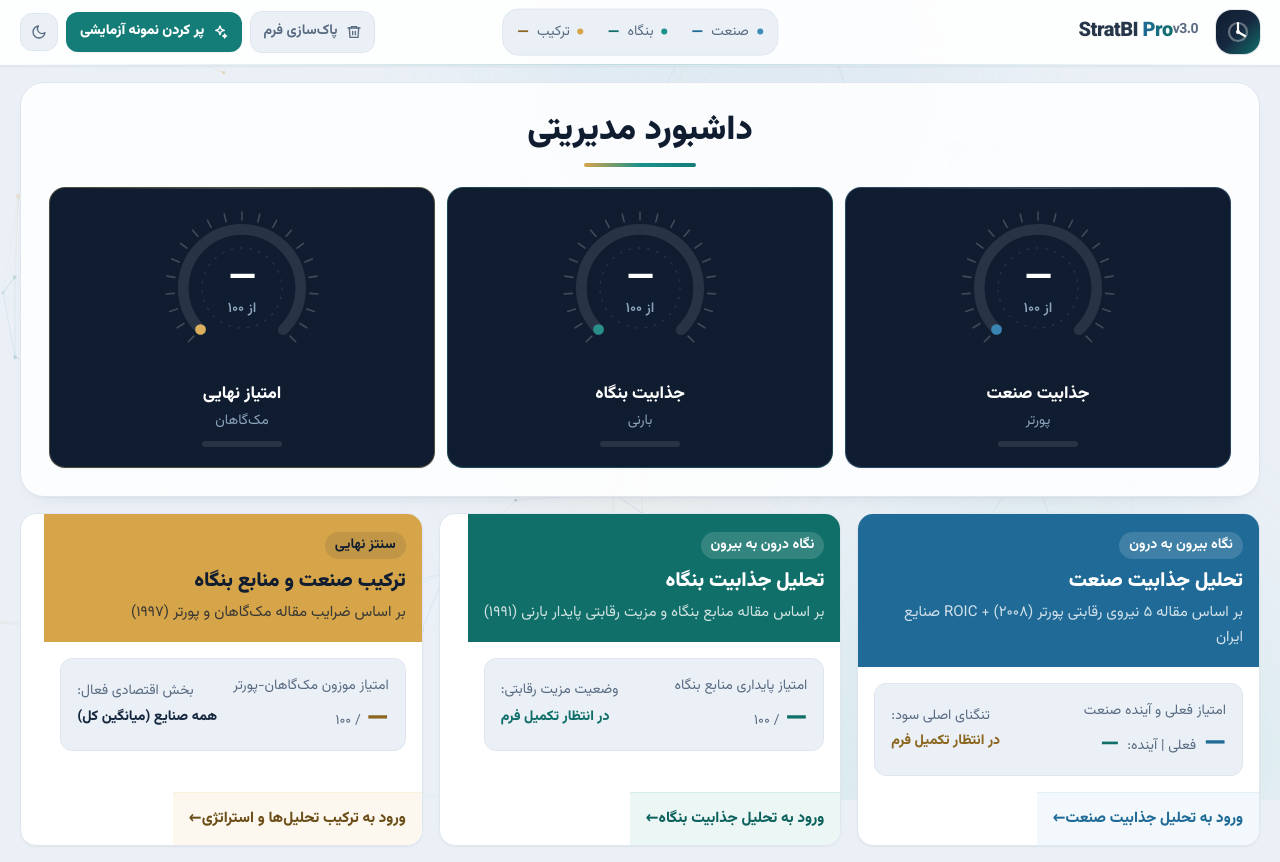
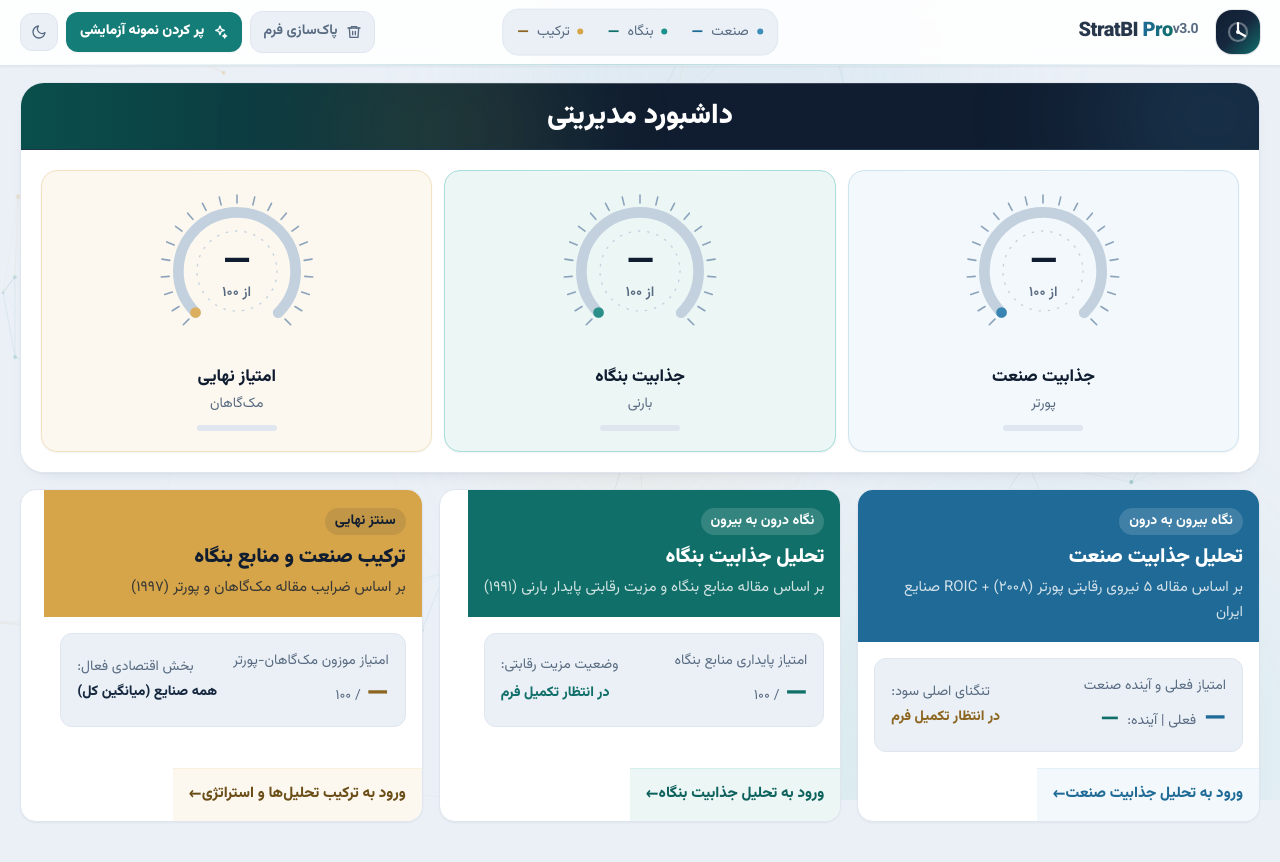
Before and after one commit to TheFeij/strategy-assistant, a React (Vite) app: page / in a window 1280 px wide. After the commit the page ends 838 px from the top, so only its background shows below. Built offline with nearby package versions, Linux system fonts and the light colour scheme.

Commit message:
ui refactor

```diff
--- a/src/components/home/HomeView.jsx
+++ b/src/components/home/HomeView.jsx
@@ -102,17 +102,17 @@ const scoreTones = {
   sky: {
     from: '#6BAAD0',
     to: '#2878A8',
-    surface: 'border-industry-400/30 bg-midnight',
+    surface: 'border-industry-200 bg-industry-50',
   },
   brand: {
     from: '#6EC5C0',
     to: '#147D78',
-    surface: 'border-brand-400/30 bg-midnight',
+    surface: 'border-brand-200 bg-brand-50',
   },
   gold: {
     from: '#EBD09A',
     to: '#D6A449',
-    surface: 'border-gold-400/30 bg-midnight',
+    surface: 'border-gold-200 bg-gold-50',
   },
 }
 
@@ -153,7 +153,7 @@ function ScoreRing({ id, value, label, source, tone = 'industry' }) {
     <div
       className={`relative overflow-hidden rounded-2xl border p-4 shadow-sm sm:flex sm:flex-col sm:items-center sm:gap-3 sm:p-5 sm:text-center ${colors.surface}`}
     >
-      <div className="pointer-events-none absolute inset-x-6 top-0 h-px bg-gradient-to-l from-transparent via-white/20 to-transparent" />
+      <div className="pointer-events-none absolute inset-x-6 top-0 h-px bg-gradient-to-l from-transparent via-white/70 to-transparent" />
 
       <div className="relative flex items-center gap-4 sm:flex-col sm:gap-3">
         <div
@@ -179,7 +179,7 @@ function ScoreRing({ id, value, label, source, tone = 'industry' }) {
                 stroke={tick.active ? colors.from : 'currentColor'}
                 strokeWidth={tick.active ? 2.2 : 1.2}
                 strokeLinecap="round"
-                className={tick.active ? undefined : 'text-white/20'}
+                className={tick.active ? undefined : 'text-midnight-300'}
               />
             ))}
 
@@ -190,7 +190,7 @@ function ScoreRing({ id, value, label, source, tone = 'industry' }) {
               fill="none"
               stroke="currentColor"
               strokeWidth="8"
-              className="text-white/10"
+              className="text-midnight-200 dark:text-midnight-600"
               strokeLinecap="round"
               strokeDasharray={`${arcLength} ${circumference}`}
               transform={`rotate(${startAngle} ${center} ${center})`}
@@ -216,7 +216,7 @@ function ScoreRing({ id, value, label, source, tone = 'industry' }) {
               strokeWidth="1"
               strokeDasharray="1 6"
               strokeLinecap="round"
-              className="text-white/10"
+              className="text-midnight-200 dark:text-midnight-600"
             />
             {hasValue && filled > 0 && (
               <>
@@ -227,15 +227,15 @@ function ScoreRing({ id, value, label, source, tone = 'industry' }) {
           </svg>
 
           <div className="absolute inset-0 flex flex-col items-center justify-center pt-1">
-            <span className="text-4xl font-black leading-none tracking-tight text-white">{displayValue}</span>
-            <span className="mt-1 text-xs font-semibold text-midnight-300">از ۱۰۰</span>
+            <span className="text-4xl font-black leading-none tracking-tight text-midnight-900">{displayValue}</span>
+            <span className="mt-1 text-xs font-semibold text-muted">از ۱۰۰</span>
           </div>
         </div>
 
         <div>
-          <div className="text-sm font-extrabold text-white sm:text-base">{label}</div>
-          <div className="mt-0.5 text-xs text-midnight-300">{source}</div>
-          <div className="mt-2 h-1.5 w-20 overflow-hidden rounded-full bg-white/10 sm:mx-auto">
+          <div className="text-sm font-extrabold text-midnight-900 sm:text-base">{label}</div>
+          <div className="mt-0.5 text-xs text-muted">{source}</div>
+          <div className="mt-2 h-1.5 w-20 overflow-hidden rounded-full bg-midnight-100 dark:bg-midnight-700 sm:mx-auto">
             <div
               className="h-full rounded-full transition-all duration-700 ease-out"
               style={{
@@ -255,14 +255,19 @@ export default function HomeView() {
 
   return (
     <div className="space-y-4">
-      <div className="relative overflow-hidden rounded-3xl border border-line bg-white/85 p-5 shadow-card backdrop-blur-sm sm:p-7 dark:border-midnight-700 dark:bg-midnight-900/60">
-        <div className="relative">
-          <h1 className="text-center text-2xl font-black leading-tight text-midnight-900 sm:text-3xl dark:text-white">
+      <div className="overflow-hidden rounded-3xl border border-line bg-white shadow-card dark:border-midnight-700">
+        <div className="relative overflow-hidden border-b border-midnight-700 bg-gradient-to-l from-midnight via-midnight-900 to-brand-900 px-5 py-3 text-center sm:px-7 sm:py-4">
+          <div className="pointer-events-none absolute -right-16 -top-20 h-56 w-56 rounded-full bg-industry-500/20 blur-3xl" />
+          <div className="pointer-events-none absolute -bottom-24 left-1/4 h-56 w-56 rounded-full bg-gold-500/10 blur-3xl" />
+          <div className="pointer-events-none absolute inset-x-10 top-0 h-px bg-gradient-to-l from-transparent via-white/25 to-transparent" />
+
+          <h1 className="relative text-xl font-black leading-tight text-white sm:text-2xl">
             داشبورد مدیریتی
           </h1>
-          <div className="mx-auto mt-3 h-1 w-28 rounded-full bg-gradient-to-l from-brand-600 via-brand-500 to-gold-500" />
+        </div>
 
-          <div className="mt-5 grid grid-cols-1 gap-3 sm:grid-cols-3">
+        <div className="bg-white p-4 sm:p-5 dark:bg-midnight-900">
+          <div className="grid grid-cols-1 gap-3 sm:grid-cols-3">
             <ScoreRing
               id="hero-score-industry"
               value={IS_current}
```
